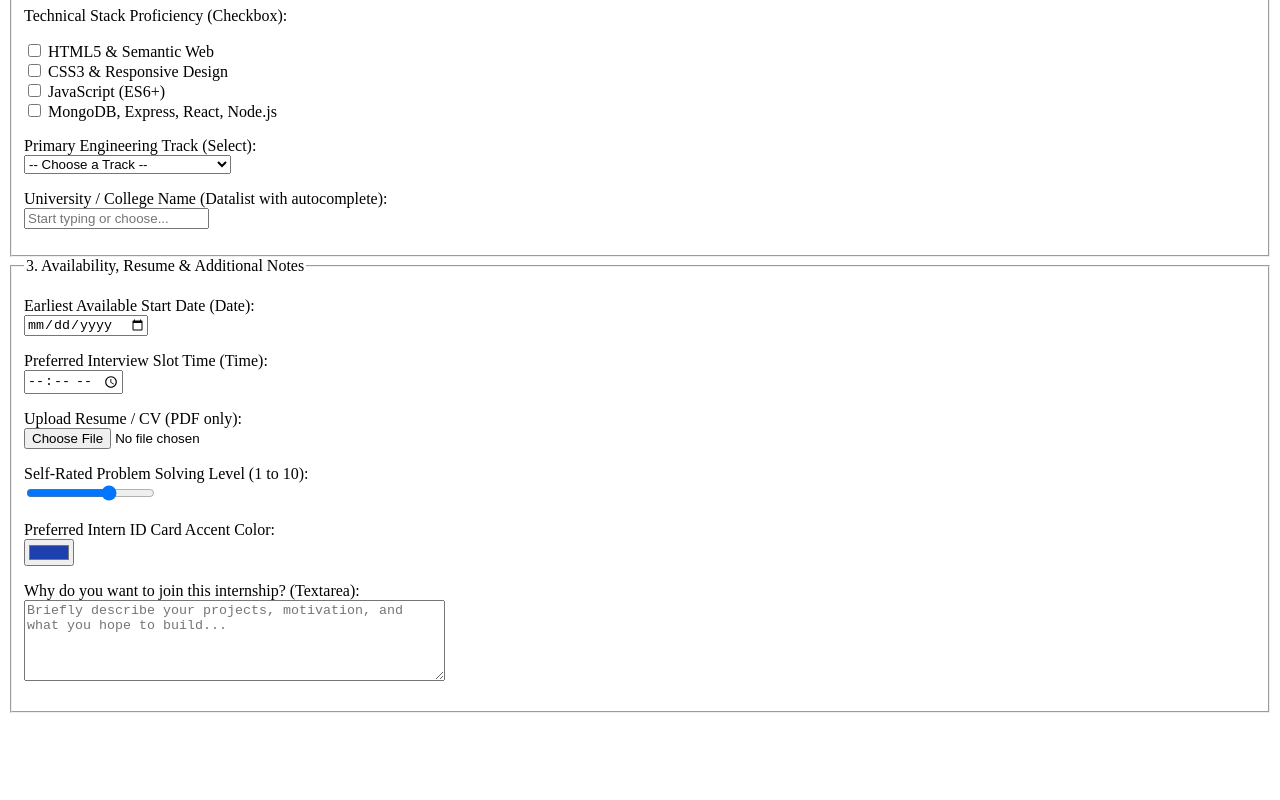
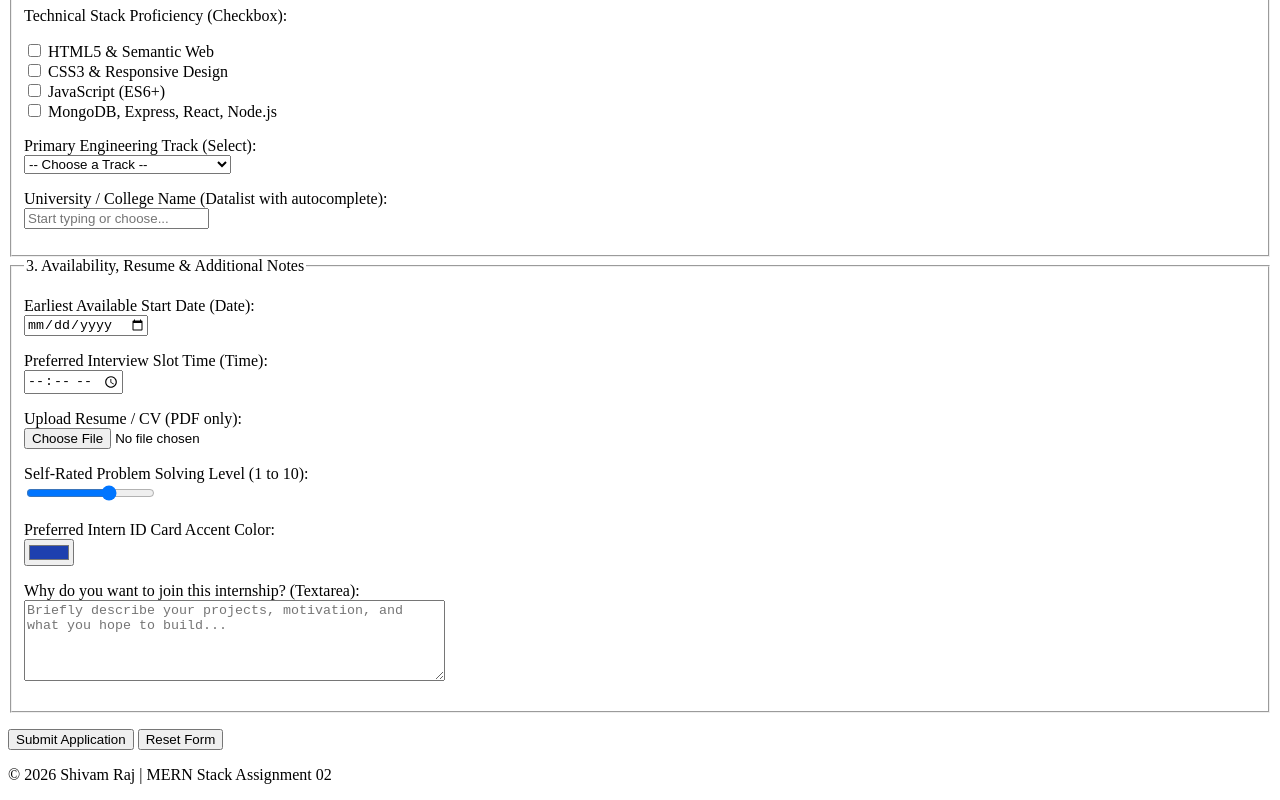
Before and after one commit to shivam198914-del/MERN-Assignment, a plain HTML site: page Assignment-02/index.html in a window 1280 px wide. Shown: the part 638-1438 px from the top of the page. Before the commit the page ends 1359 px from the top, so only its background shows below. Drawn offline with Linux system fonts and the light colour scheme.

Commit message:
Stage 3: Add submit/reset buttons, output screenshot, and README

```diff
--- a/Assignment-02/index.html
+++ b/Assignment-02/index.html
@@ -140,7 +140,19 @@
                     <textarea id="cover-note" name="cover_note" rows="5" cols="50" minlength="20" placeholder="Briefly describe your projects, motivation, and what you hope to build..." required></textarea>
                 </p>
             </fieldset>
+<p>
+                <button type="submit">Submit Application</button>
+                <button type="reset">Reset Form</button>
+            </p>
+        </form>
+    </main>
 
+    <footer>
+        <p>&copy; 2026 Shivam Raj | MERN Stack Assignment 02</p>
+    </footer>
+
+</body>
+</html>
         </form>
     </main>
 
```
Also changed, not shown: 2 other files.
